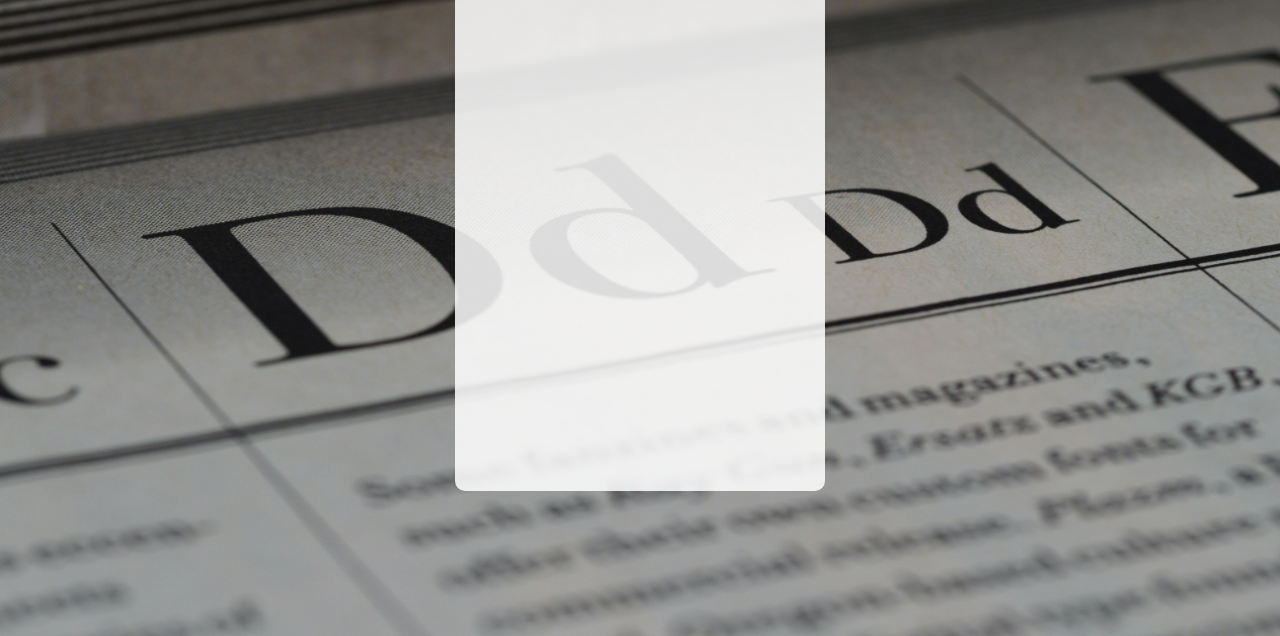
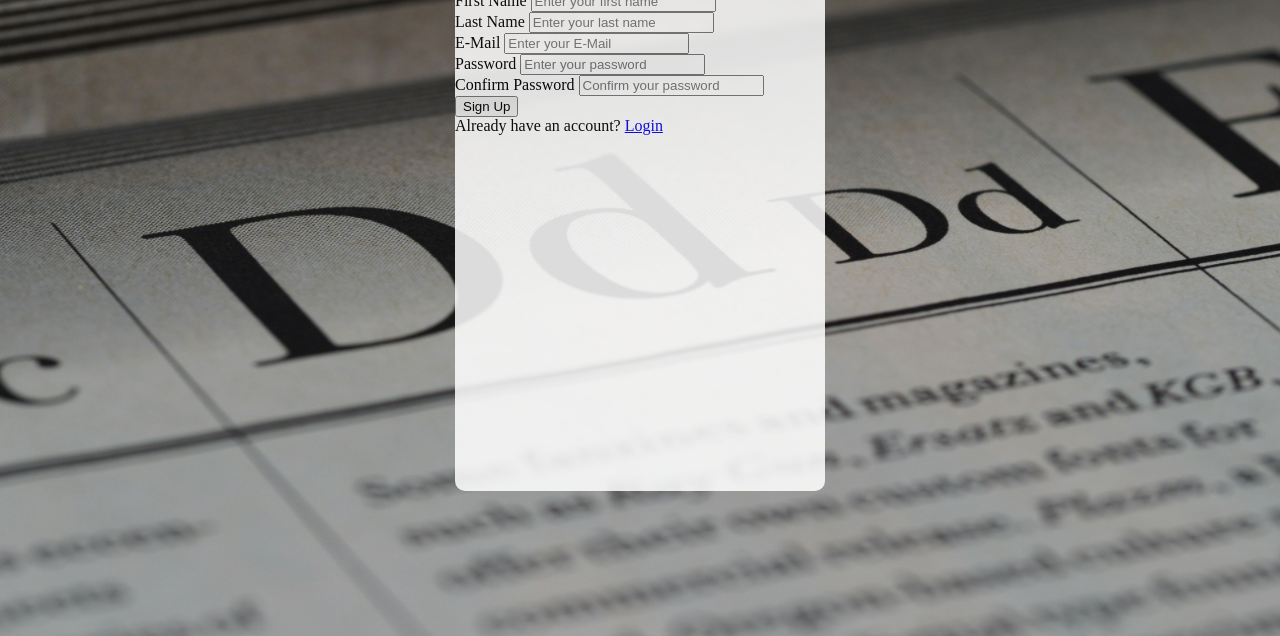
Before and after one commit to makaty95/NewsWebsite, a plain HTML site: page register.html in a window 1280 px wide. Shown: the part 164-800 px from the top of the page. Drawn offline with Linux system fonts and the light colour scheme.

Commit message:
Update register.html

```diff
--- a/register.html
+++ b/register.html
@@ -2,22 +2,39 @@
     <head> <title> Sign up </title></head>
     <link rel="stylesheet" type="text/css" href="css/style.css">
         <body>
+            <div id="b1">
                 <div class="container">
                     <a href="index.html"><img src="images/NEXT.png" id="next"> </a>
                     <img src="images/line.png"  id="line">
                     <a href="https://www.facebook.com/?locale=ar_AR"> <img src="images/Facebook (1).png" id="facebook"></a>
                     <a href="https://www.instagram.com/accounts/login/?hl=ar"><img src="images/IG.png" id="instagram"></a>
                     <a href="https://x.com/?lang=ar"> <img src="images/X.png" id="X"></a>
+                    <a href="https://www.youtube.com/shorts/41iWg91yFv0">
                          <div id="text1">
                         FAQs
                      </div>
+                     </a>
                      <img src="images/line.png" alt="line" id="line">
-             <div id="text2"> About Us </div>
+                   <a href="https://www.youtube.com/watch?v=QwLvrnlfdNo"><div id="text2"> About Us </div> </a>
                     </div>
         <div class="box-style"> <img src="images/Style Horizontal.png" id="StHori">
             <span class="signup-text">Sign Up</span>
          <img src="images/Style Horizontal.png" id="StHori2">
- <img src="images/red line.png" id="redline"> </div>
-
+         <img src="images/red line.png" id="redline">
+         <form class="form">
+            <label for="fname"> First Name </label>
+            <input type ="text" id="fname" name="fname"  placeholder="Enter your first name"/> <br>
+           <label for="lname"> Last Name </label>
+    <input type ="text" id="lname" name="lname"  placeholder="Enter your last name"/> <br>
+    <label for="email"> E-Mail </label>
+    <input type ="text" id="email" name="email"  placeholder="Enter your E-Mail"/> <br>
+    <label for="password"> Password </label>
+    <input type ="password" id="password" name="password"  placeholder="Enter your password"/> <br>
+    <label for="cpassword"> Confirm Password </label>
+    <input type ="password" id="cpassword" name="cpassword"  placeholder="Confirm your password"/> <br>
+    <button type="button" class="button"> Sign Up </button> <br>
+   <span id="haveacc"> Already have an account? </span>
+   <a href="login.html" class="account">Login</a> </form> </div>
+            </div>
 </body>
 </html>
```
Lines whose indentation alone changed are shown as unchanged.
